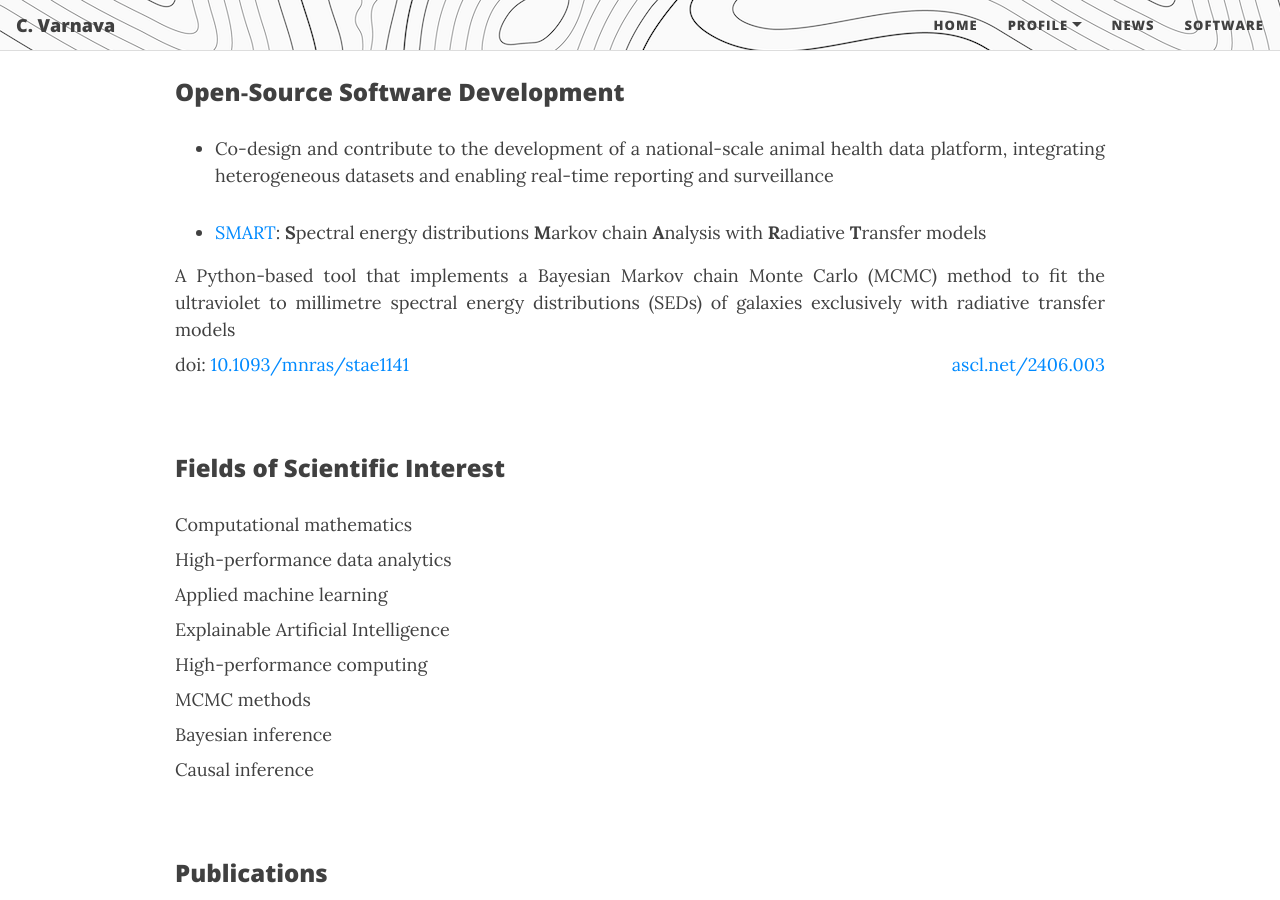
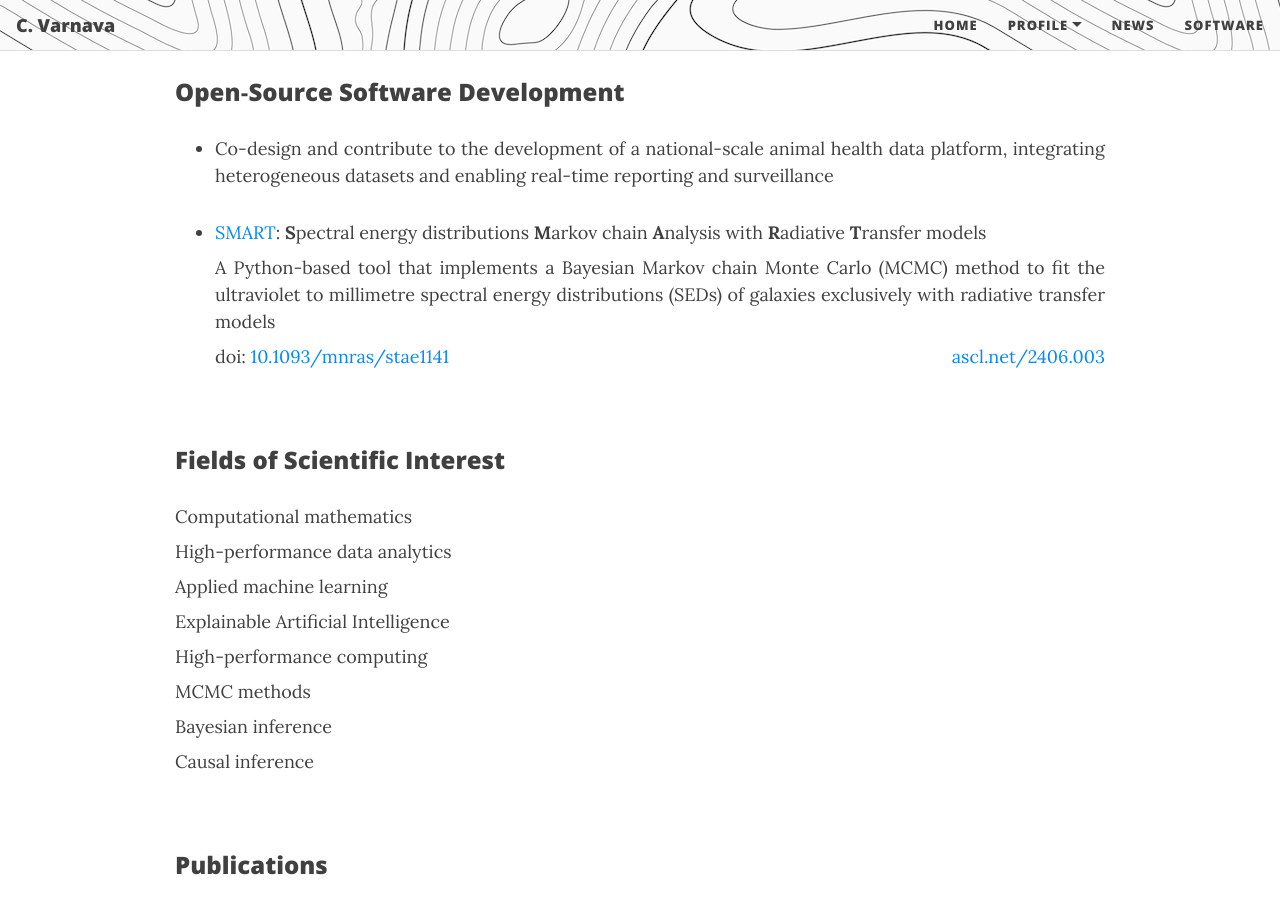
Before and after one commit to ch-var/ch-var.github.io, a Jekyll site: the page built from CV.html, in a window 1280 px wide and 900 px high, scrolled down 2334 px. Built offline with Jekyll 4.4.1, drawn with Linux system fonts in a browser that asks for light colours; formulas are drawn with MathJax 3.

Commit message:
Update CV.html

```diff
--- a/CV.html
+++ b/CV.html
@@ -79,9 +79,9 @@ mathjax: true
 <ul>
 <li class="responsive-margin">Co-design and contribute to the development of a national-scale animal health data platform, integrating heterogeneous datasets and enabling real-time reporting and surveillance</li>
 <p></p>
-<li class="responsive-margin"><a href="https://github.com/ch-var/SMART">SMART</a>: <b>S</b>pectral energy distributions <b>M</b>arkov chain <b>A</b>nalysis with <b>R</b>adiative <b>T</b>ransfer models</li></ul>
+<li class="responsive-margin"><a href="https://github.com/ch-var/SMART">SMART</a>: <b>S</b>pectral energy distributions <b>M</b>arkov chain <b>A</b>nalysis with <b>R</b>adiative <b>T</b>ransfer models</li>
 <p align='justify' class="responsive-margin" style="margin-bottom: 8px; margin-top: 8px;">A Python-based tool that implements a Bayesian Markov chain Monte Carlo (MCMC) method to fit the ultraviolet to millimetre spectral energy distributions (SEDs) of galaxies exclusively with radiative transfer models</p>
-<p style="text-align:left; margin-top:8px;">doi: <a href="https://doi.org/10.1093/mnras/stae1141">10.1093/mnras/stae1141</a> <span style="float:right;"><a href="https://www.ascl.net/2406.003">ascl.net/2406.003</a></span></p>
+<p style="text-align:left; margin-top:8px;">doi: <a href="https://doi.org/10.1093/mnras/stae1141">10.1093/mnras/stae1141</a> <span style="float:right;"><a href="https://www.ascl.net/2406.003">ascl.net/2406.003</a></span></p></ul>
 <br>
 <p style="font-family: var(--header-font); font-weight: 800; line-height: 1.1; font-size: 1.5rem; margin-top: 1.25rem;">Fields of Scientific Interest</p>
 <p align='justify' style="margin-bottom: 8px;">Computational mathematics</p>
```
